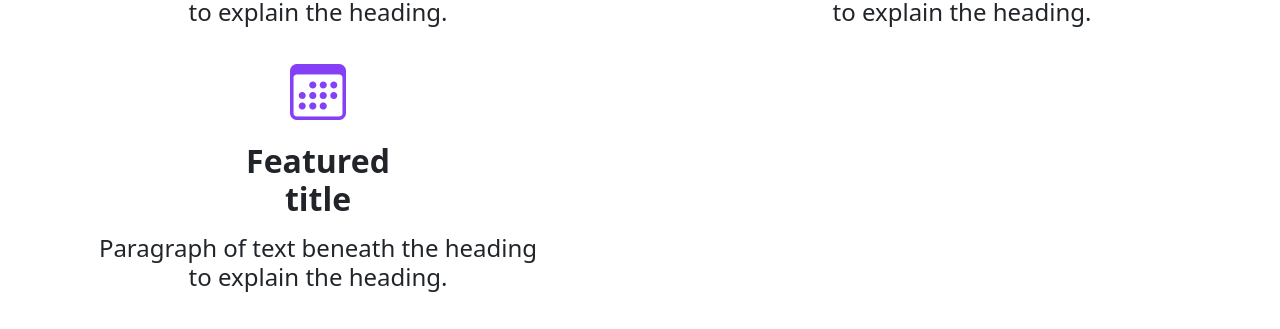
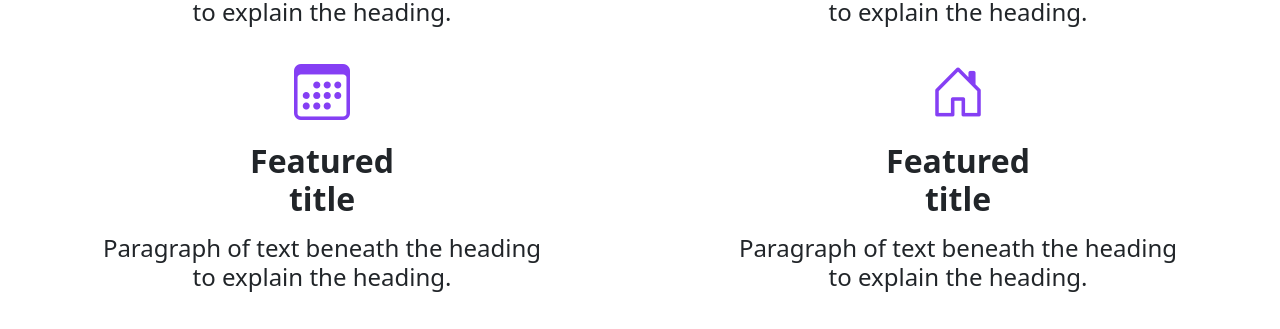
Before and after one commit to RiviCodes/dunder-mifflin-site, a React (Create React App) app: page / in a window 1280 px wide. Shown: the part 718-1047 px from the top of the page. Built offline with nearby package versions, Linux system fonts and the light colour scheme.

Commit message:
Edit container's width

```diff
--- a/src/components/Features.jsx
+++ b/src/components/Features.jsx
@@ -2,7 +2,7 @@ import React from "react";
 
 export default function Features() {
   return (
-    <div className="containter mx-2 my-2">
+    <div className="containter mx-3 my-2">
       <div className="row">
         {/* Card #1 */}
         <div className="col-6 mb-4">
@@ -42,6 +42,19 @@ export default function Features() {
             </p>
           </div>
         </div>
+
+        {/* Card #4 */}
+        <div className="col-6 mb-4">
+          <div className="col d-flex flex-column align-items-center">
+            <i class="bi bi-house-door display-4 text-indigo-400"></i>
+            <p className="d-flex justify-content-center h2 fw-bolder h-auto my-3">
+              Featured title
+            </p>
+            <p className="h4 fw-light h-auto w-75">
+              Paragraph of text beneath the heading to explain the heading.
+            </p>
+          </div>
+        </div>
       </div>
     </div>
   );
```
